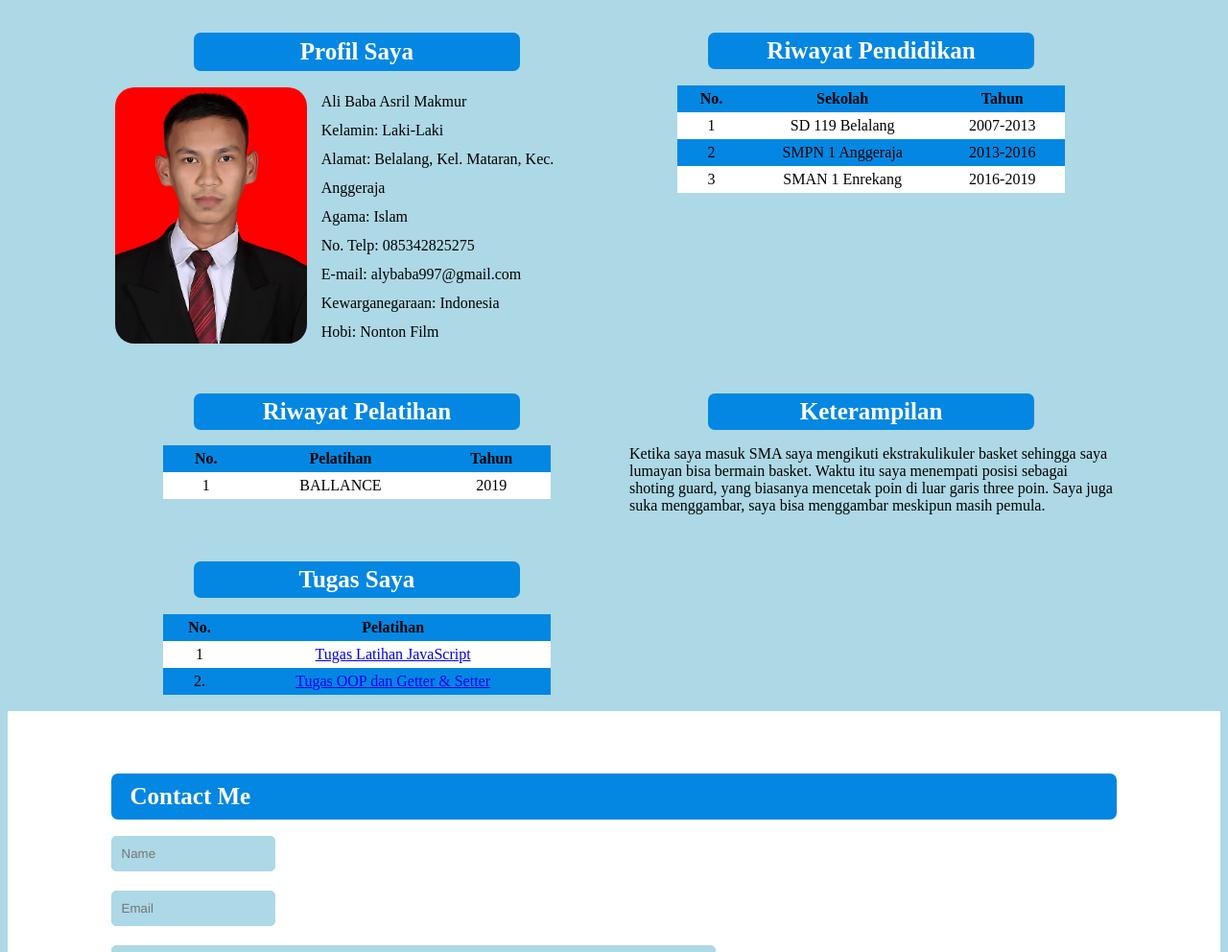
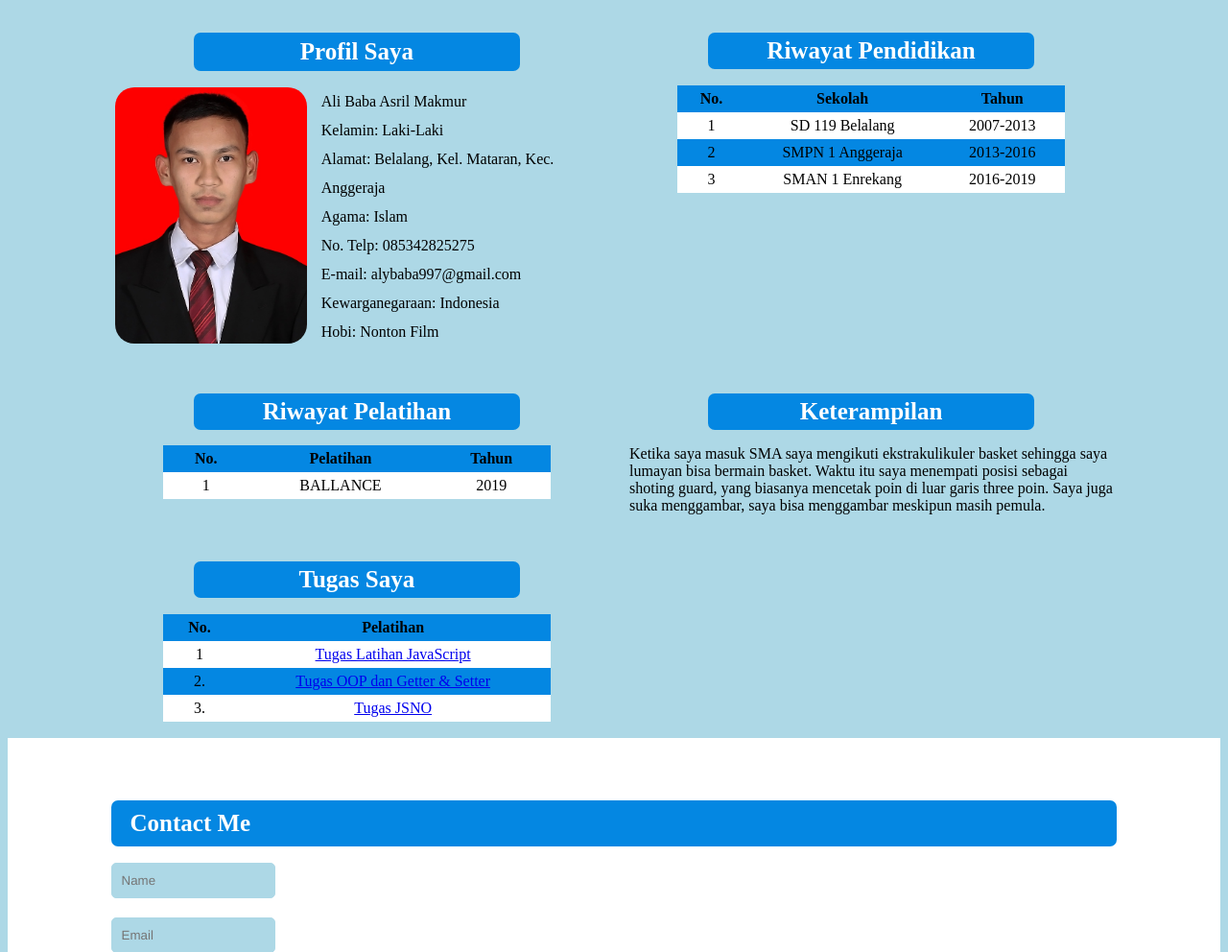
Before and after one commit to AliBabaAsril/AliBabaAsril.github.io, a plain HTML site: page index.html in a window 1280 px wide. Shown: the part 108-1100 px from the top of the page at 96% size. Drawn offline with Linux system fonts and the light colour scheme.

Commit message:
Update index.html

```diff
--- a/index.html
+++ b/index.html
@@ -132,6 +132,10 @@
                                 <td>2.</td>
                                 <td><a href="mhs.html">Tugas OOP dan Getter & Setter</a></td>
                             </tr>
+                             <tr>
+                                <td>3.</td>
+                                <td><a href="tgsJSON.html">Tugas JSNO</a></td>
+                            </tr>
                         </table>
                     </center>
                 </td>
```
